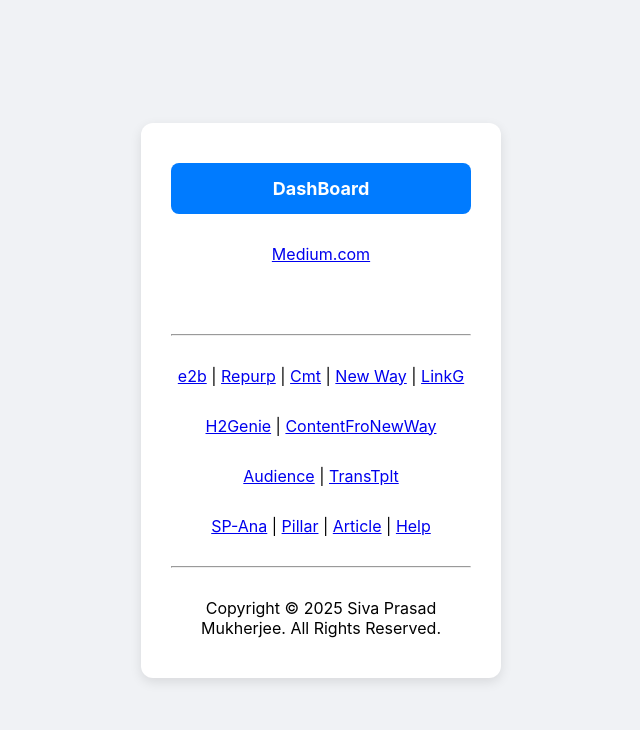
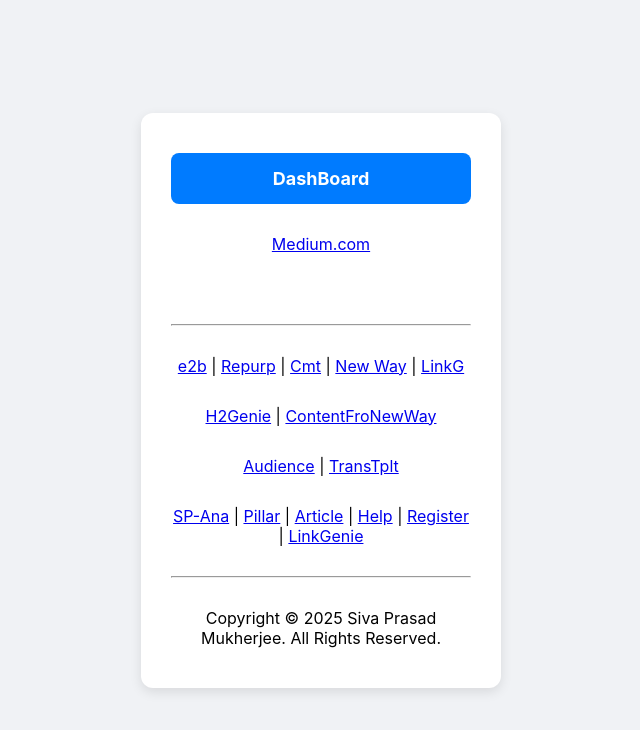
Before and after one commit to spmohq/crw, a plain HTML site: page index.html in a window 1280 px wide. Shown: the whole page, without its empty margins (319-959 px from the left). Drawn offline with Linux system fonts and the light colour scheme.

Commit message:
Update index.html

```diff
--- a/index.html
+++ b/index.html
@@ -36,7 +36,7 @@
 		<div style="padding-top: 10px;"> </div>
         <p><a href="my-audience.html" target="_blank">Audience</a> | <a href="transformation-template.html" target="_blank">TransTplt</a></p>
 		<div style="padding-top: 10px;"> </div>
-        <p><a href="sales-page-analysis.html" target="_blank">SP-Ana</a> | <a href="pillar.html" target="_blank">Pillar</a> | <a href="article.html" target="_blank">Article</a> | <a href="help.html" target="_blank">Help</a></p>
+        <p><a href="sales-page-analysis.html" target="_blank">SP-Ana</a> | <a href="pillar.html" target="_blank">Pillar</a> | <a href="article.html" target="_blank">Article</a> | <a href="help.html" target="_blank">Help</a> | <a href="my-pillars.html" target="_blank">Register</a> | <a href="product-link.html" target="_blank">LinkGenie</a></p>
             <div style="padding-top: 10px;"> </div>
         <hr>
         <footer class="footer">
```
